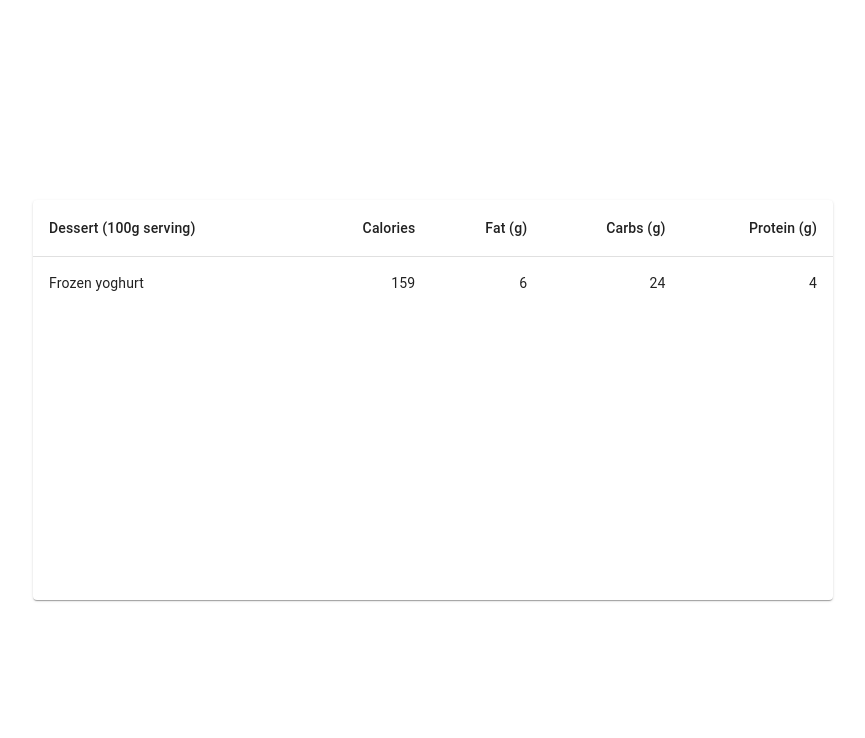
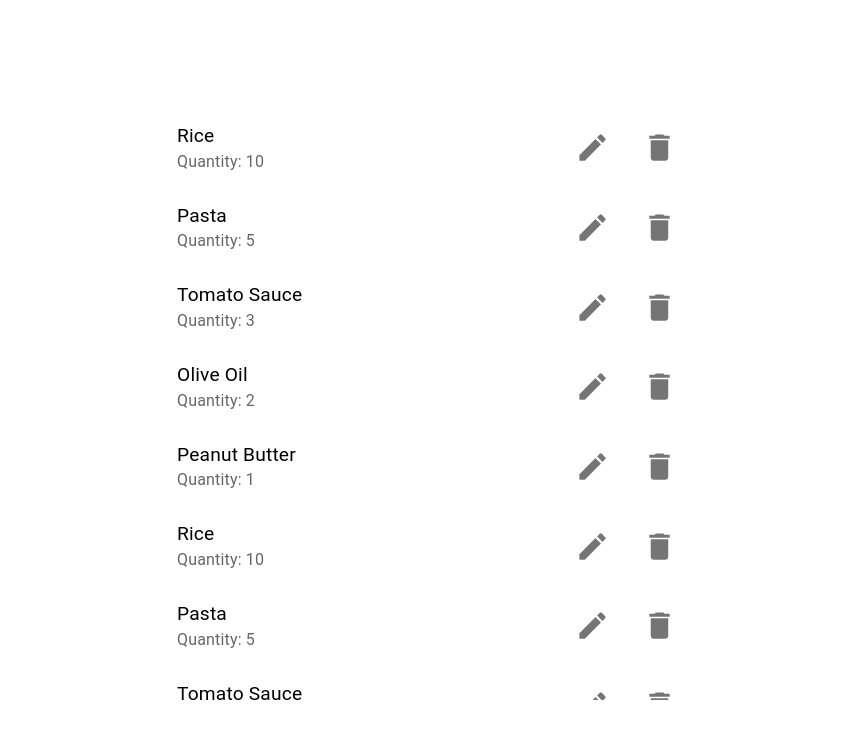
Before and after one commit to tzaitoun71/pantry-tracker, a Next.js app: page / in a window 1280 px wide. Shown: the top 738 px of the page, without its empty margins (207-1072 px from the left). Built offline with nearby package versions, Linux system fonts and the light colour scheme.

Commit message:
Added Pantry Table and layout of table

```diff
--- a/app/components/BasicTable.tsx
+++ /dev/null
@@ -1,58 +0,0 @@
-import * as React from 'react';
-import Table from '@mui/material/Table';
-import TableBody from '@mui/material/TableBody';
-import TableCell from '@mui/material/TableCell';
-import TableContainer from '@mui/material/TableContainer';
-import TableHead from '@mui/material/TableHead';
-import TableRow from '@mui/material/TableRow';
-import Paper from '@mui/material/Paper';
-
-function createData(
-  name: string,
-  calories: number,
-  fat: number,
-  carbs: number,
-  protein: number,
-) {
-  return { name, calories, fat, carbs, protein };
-}
-
-const rows = [
-  createData('Frozen yoghurt', 159, 6.0, 24, 4.0),
-];
-
-const BasicTable: React.FC = () => {
-  return (
-    <TableContainer component={Paper} sx={{ width: '800px', height: '400px', overflow: 'auto'} } >
-      <Table sx={{ minWidth: 650 }} aria-label="simple table">
-        <TableHead>
-          <TableRow>
-            <TableCell>Dessert (100g serving)</TableCell>
-            <TableCell align="right">Calories</TableCell>
-            <TableCell align="right">Fat&nbsp;(g)</TableCell>
-            <TableCell align="right">Carbs&nbsp;(g)</TableCell>
-            <TableCell align="right">Protein&nbsp;(g)</TableCell>
-          </TableRow>
-        </TableHead>
-        <TableBody>
-          {rows.map((row) => (
-            <TableRow
-              key={row.name}
-              sx={{ '&:last-child td, &:last-child th': { border: 0 } }}
-            >
-              <TableCell component="th" scope="row">
-                {row.name}
-              </TableCell>
-              <TableCell align="right">{row.calories}</TableCell>
-              <TableCell align="right">{row.fat}</TableCell>
-              <TableCell align="right">{row.carbs}</TableCell>
-              <TableCell align="right">{row.protein}</TableCell>
-            </TableRow>
-          ))}
-        </TableBody>
-      </Table>
-    </TableContainer>
-  );
-};
-
-export default BasicTable;
--- /dev/null
+++ b/app/components/PantryList.tsx
@@ -0,0 +1,135 @@
+'use client';
+
+import * as React from 'react';
+import { Box, IconButton, List, ListItem, ListItemText, Dialog, DialogActions, DialogContent, DialogContentText, DialogTitle, Button, TextField } from '@mui/material';
+import EditIcon from '@mui/icons-material/Edit';
+import DeleteIcon from '@mui/icons-material/Delete';
+
+function createData(name: string, quantity: number) {
+  return { name, quantity };
+}
+
+const initialRows = [
+  createData('Rice', 10),
+  createData('Pasta', 5),
+  createData('Tomato Sauce', 3),
+  createData('Olive Oil', 2),
+  createData('Peanut Butter', 1),
+  createData('Rice', 10),
+  createData('Pasta', 5),
+  createData('Tomato Sauce', 3),
+  createData('Olive Oil', 2),
+  createData('Peanut Butter', 1),
+  createData('Rice', 10),
+  createData('Pasta', 5),
+  createData('Tomato Sauce', 3),
+  createData('Olive Oil', 2),
+  createData('Peanut Butter', 1),
+  createData('Rice', 10),
+  createData('Pasta', 5),
+  createData('Tomato Sauce', 3),
+  createData('Olive Oil', 2),
+  createData('Peanut Butter', 1),
+];
+
+const PantryList: React.FC = () => {
+  const [rows, setRows] = React.useState(initialRows);
+  const [open, setOpen] = React.useState(false);
+  const [currentIdx, setCurrentIdx] = React.useState<number | null>(null);
+  const [editName, setEditName] = React.useState('');
+  const [editQuantity, setEditQuantity] = React.useState<number | null>(null);
+  const [error, setError] = React.useState('');
+
+  const handleDelete = (name: string) => {
+    setRows(rows.filter((row) => row.name !== name));
+  };
+
+  const handleClickOpen = (idx: number) => {
+    setCurrentIdx(idx);
+    setEditName(rows[idx].name);
+    setEditQuantity(rows[idx].quantity);
+    setOpen(true);
+  };
+
+  const handleClose = () => {
+    setOpen(false);
+    setError('');
+  };
+
+  const handleSave = () => {
+    if (rows.some((row, i) => row.name === editName && i !== currentIdx)) {
+      setError('Item name must be unique.');
+      return;
+    }
+    if (currentIdx !== null && editQuantity !== null) {
+      const updatedRows = rows.map((row, i) =>
+        i === currentIdx ? { ...row, name: editName, quantity: editQuantity } : row
+      );
+      setRows(updatedRows);
+      setOpen(false);
+      setError('');
+    }
+  };
+
+  return (
+    <Box sx={{ width: '40vw', height: '600px', margin: 'auto', overflow: 'auto' }}>
+      <List>
+        {rows.map((row, idx) => (
+          <ListItem key={row.name} sx={{ display: 'flex', justifyContent: 'space-between', padding: '8px 0' }}>
+            <ListItemText primary={row.name} secondary={`Quantity: ${row.quantity}`}
+              primaryTypographyProps={{ fontSize: '1.2rem' }}
+              secondaryTypographyProps={{ fontSize: '1rem' }}
+            />
+            <Box>
+              <IconButton onClick={() => handleClickOpen(idx)} size="large" sx={{ marginRight: 1 }}>
+                <EditIcon fontSize="large" />
+              </IconButton>
+              <IconButton onClick={() => handleDelete(row.name)} size="large">
+                <DeleteIcon fontSize="large" />
+              </IconButton>
+            </Box>
+          </ListItem>
+        ))}
+      </List>
+      <Dialog open={open} onClose={handleClose}>
+        <DialogTitle sx={{ fontSize: '1.5rem' }}>Edit Item</DialogTitle>
+        <DialogContent>
+          <DialogContentText sx={{ fontSize: '1.2rem' }}>
+            To edit the item, please modify the name and quantity. The name must be unique.
+          </DialogContentText>
+          <TextField
+            autoFocus
+            margin="dense"
+            label="Item Name"
+            type="text"
+            fullWidth
+            variant="standard"
+            value={editName}
+            onChange={(e) => setEditName(e.target.value)}
+            error={!!error}
+            helperText={error}
+            InputProps={{ sx: { fontSize: '1.2rem' } }}
+            InputLabelProps={{ sx: { fontSize: '1.2rem' } }}
+          />
+          <TextField
+            margin="dense"
+            label="Quantity"
+            type="number"
+            fullWidth
+            variant="standard"
+            value={editQuantity ?? ''}
+            onChange={(e) => setEditQuantity(Number(e.target.value))}
+            inputProps={{ min: 0, sx: { fontSize: '1.2rem' } }}
+            InputLabelProps={{ sx: { fontSize: '1.2rem' } }}
+          />
+        </DialogContent>
+        <DialogActions>
+          <Button onClick={handleClose} sx={{ fontSize: '1.2rem' }}>Cancel</Button>
+          <Button onClick={handleSave} sx={{ fontSize: '1.2rem' }}>Save</Button>
+        </DialogActions>
+      </Dialog>
+    </Box>
+  );
+};
+
+export default PantryList;
--- a/app/page.tsx
+++ b/app/page.tsx
@@ -1,5 +1,6 @@
 import { Box } from "@mui/material";
-import BasicTable from "./components/BasicTable";
+import BasicTable from "./components/PantryList";
+import PantryList from "./components/PantryList";
 
 
 export default function Home() {
@@ -11,7 +12,7 @@ export default function Home() {
     justifyContent={'center'}
     alignItems={'center'}
     >
-      <BasicTable />
+      <PantryList />
     </Box>
   );
 }
--- a/package.json
+++ b/package.json
@@ -11,6 +11,7 @@
   "dependencies": {
     "@emotion/react": "^11.13.0",
     "@emotion/styled": "^11.13.0",
+    "@mui/icons-material": "^5.16.5",
     "@mui/material": "^5.16.5",
     "next": "14.2.5",
     "react": "^18",
```
Also changed, not shown: 1 other file (tests, documents, lock files or other folders).
